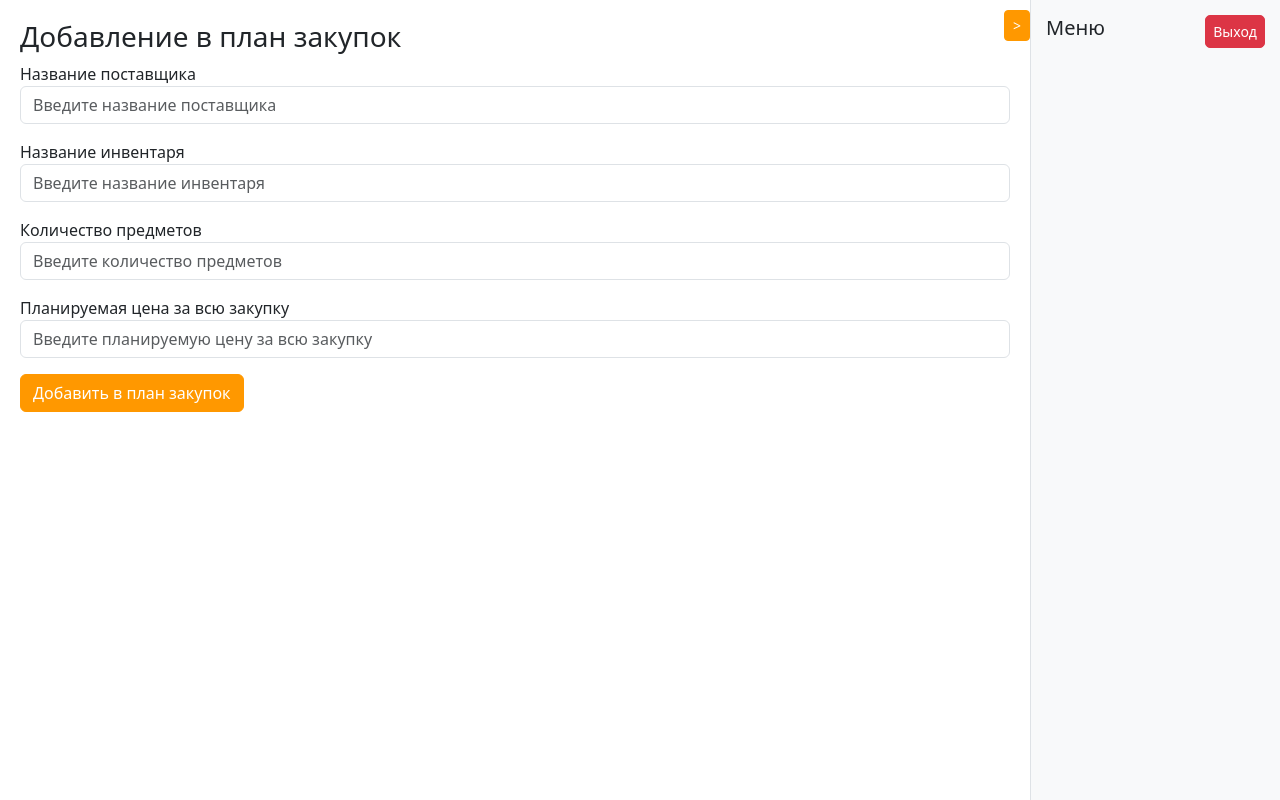
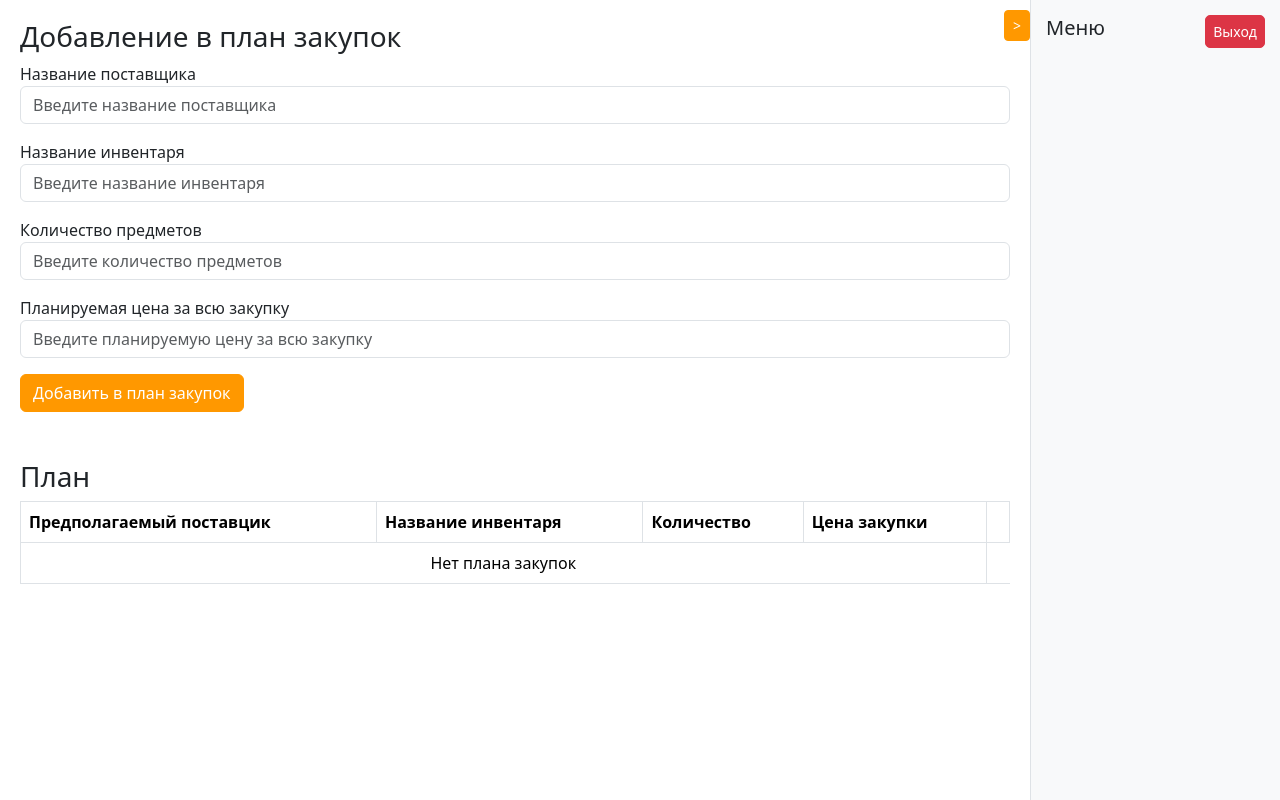
Before and after one commit to MikhailNagibin/secret_project, a Flask app: template templates/inventory_templates/purchases.html in a window 1280 px wide. Run offline with Flask 3, Linux system fonts and the light colour scheme; the template is opened without the code that fills it: values that come from a table or form of the project are taken from there, others are empty; parts of the project's set-up code (start-up, migrations or seed data) failed here and were passed over.

Commit message:
add viewing the plan

```diff
--- a/forms.py
+++ b/forms.py
@@ -56,10 +56,11 @@ class EditInventoryForm(FlaskForm):
 
 
 class ReportForm(FlaskForm):
-    sender_name = StringField('Имя отправляющего', validators=[
-        DataRequired(message="Поле обязательно для заполнения."),
-        Length(max=100, message="Имя должно быть не длиннее 100 символов.")
-    ])
+    sender_name = SelectField('На чьё имя отчёт',
+                            choices=[],
+                            validators=[
+                                        DataRequired(message="Выберите Пользователя.")
+                                        ])
     report_content = TextAreaField('Содержание отчета', validators=[
         DataRequired(message="Введите текст отчета."),
         Length(max=1000, message="Отчет не должен превышать 1000 символов.")
--- a/main.py
+++ b/main.py
@@ -169,8 +169,9 @@ def make_report(): # Для админа
     user_role = get_role_by_id(cur, current_user.role)[0][0]
     if user_role != "Администратор":
         return redirect("/inventory_see")
-    user_role = get_role_by_id(cur, current_user.role)[0][0]
     form = ReportForm()
+    print(list(map(lambda x: [x[0], x[1] + ' ' + x[2]], get_users_id_firstname_and_surname(cur))))
+    form.sender_name.choices = list(map(lambda x: [x[0], x[1] + ' ' + x[2]], get_users_id_firstname_and_surname(cur)))
     if form.validate_on_submit():
         create_report(conn, form.sender_name.data, form.report_content.data)
         return redirect('/inventory_see')
--- a/templates/inventory_templates/admin_reports.html
+++ b/templates/inventory_templates/admin_reports.html
@@ -6,7 +6,7 @@
     {{ form.hidden_tag() }}
     <div class="mb-3">
         {{ form.sender_name.label }}
-        {{ form.sender_name(class="form-control", placeholder="Введите имя отправляющего") }}
+        {{ form.sender_name(class="form-select") }}
     </div>
     <div class="mb-3">
         {{ form.report_content.label }}
--- a/templates/inventory_templates/purchases.html
+++ b/templates/inventory_templates/purchases.html
@@ -2,7 +2,7 @@
 
 {% block content %}
 <h3>Добавление в план закупок</h3>
-<form method="post" class="mb-4">
+<form method="post" class="mb-4" name="_add">
     {{ form.hidden_tag() }}
     <div class="mb-3">
         {{ form.supplier.label }}
@@ -22,4 +22,39 @@
     </div>
     {{ form.submit(class="btn btn-primary") }}
 </form>
+<br>
+<h3>План</h3>
+<table class="table table-bordered">
+    <thead>
+    <tr>
+        <th>Предполагаемый поставцик</th>
+        <th>Название инвентаря</th>
+        <th>Количество</th>
+        <th>Цена закупки</th>
+        <th></th>
+    </tr>
+    </thead>
+    <tbody>
+    {% if data %}
+    {% for item in data %}
+    <tr>
+        <td>{{ item[4] }}</td>
+        <td>{{ item[1] }}</td>
+        <td>{{ item[2] }}</td>
+        <td>{{ item[3] }}</td>
+        <td>
+                <form method="POST" style="display: inline;">
+                    <input type="hidden" name="_method" value="{{ loop.index }}">
+                    <button type="submit" class="btn btn-warning">Удалить</button>
+                </form>
+        </td>
+    </tr>
+    {% endfor %}
+    {% else %}
+    <tr>
+        <td colspan="4" class="text-center">Нет плана закупок</td>
+    </tr>
+    {% endif %}
+    </tbody>
+</table>
 {% endblock %}
```
